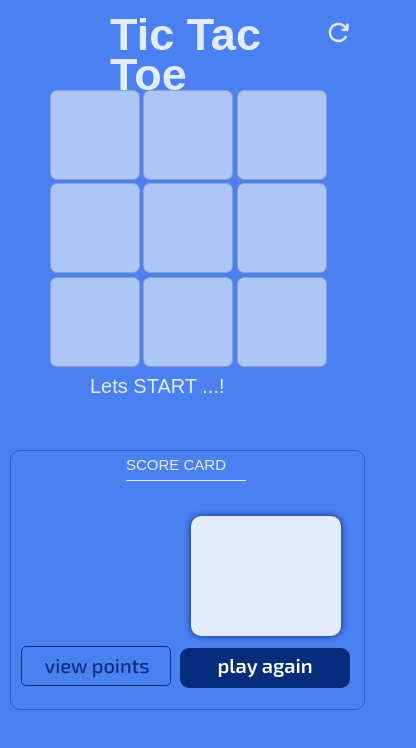
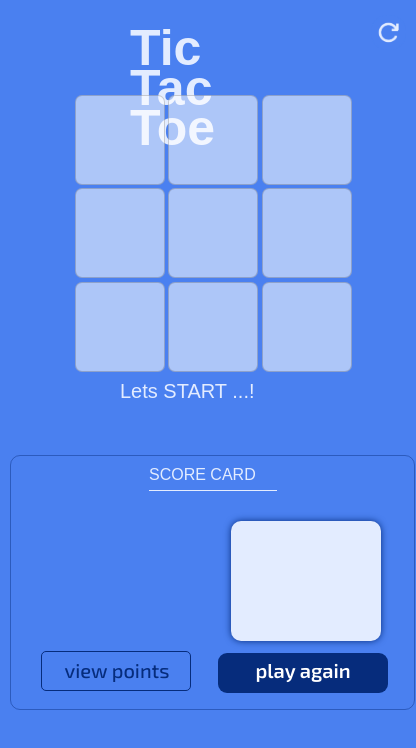
Before and after one commit to Logesh0007/Tic-Tac-Toe, a plain HTML site: page index.html in a window 390 px wide. Shown: the whole page, 416 px wide, since content can reach past the window. Drawn offline with Linux system fonts and the light colour scheme; a web font is replaced by a local one.

Commit message:
Update style.css

```diff
--- a/style.css
+++ b/style.css
@@ -448,10 +448,10 @@ body{
 
 
 /* Responsive for mobile */
-@media only screen and (max-width: 466px) {
+@media only screen and (max-width: 426px) {
     .container{
-        width: 356px;
-        height: 712px;
+        width: 406px;
+        height: 710px;
         transform: translate(10px, 10px);
         box-shadow: none;
     }
@@ -464,23 +464,22 @@ body{
         cursor: pointer;
     }
     .container h1{
-        width: 152px;
-        height: 30px;
+        width: 165px;
+        height: 35px;
         color: #e3ecff;
-        line-height: 40px;
-        font-size: 45px;
-        transform: translate(100px, 5px);
+        font-size: 50px;
+        transform: translate(120px, 18px);
         font-family: Dongle, sans-serif;
     }
     .container h1:hover{
-        transform: translate(100px, 0px);
+        transform: translate(115px, 7px);
         transition: 0.2s ease-out;
         border-bottom: 1px solid #e3ecff;
     }
     .play_area{
         width: 280px;
         height: 280px;
-        transform: translate(40px, 50px);
+        transform: translate(65px, 50px);
     }
     .play_area:hover{
         box-shadow: none;
@@ -498,15 +497,15 @@ body{
     .container .turn{
         width: 193px;
         height: 30px;
-        transform: translate(80px, 55px);
+        transform: translate(110px, 55px);
         font-size: 20px;
         font-weight: normal;
         font-family: 'Mochiy Pop P One', sans-serif;
         color: #e3ecff;
     }
     .container .details{
-        width: 355px;
-        height: 260px;
+        width: 405px;
+        height: 255px;
         border: 1px solid #062b7c6e;
         transform: translate(0px, 100px);
         border-radius: 10px;
@@ -516,11 +515,11 @@ body{
     }
     .container .res_head{
         position: absolute;
-        top: 5px;
-        left: 115px;
-        width: 120px;
+        top: 10px;
+        left: 138px;
+        width: 128px;
         height: 25px;
-        font-size: 15px;
+        font-size: 16px;
         font-weight: normal;
         text-transform: uppercase;
         border-bottom: 1px solid #e3ecff;
@@ -531,7 +530,7 @@ body{
         width: 140px;
         height: 120px;
         position: absolute;
-        left: 30px;
+        left: 50px;
         top: 60px;
         display: none;
     }
@@ -576,7 +575,7 @@ body{
         font-family: 'Balsamiq Sans', cursive;
     }
     .container .details .res_area{
-        transform: translate(180px, 65px);
+        transform: translate(220px, 65px);
         width: 150px;
         height: 120px;
         border-radius: 10px;
@@ -606,10 +605,28 @@ body{
         font-weight: normal;
         font-size: 17px;
     }
+    .container .points{
+        width: 150px;
+        height: 40px;
+        transform: translate(30px, 75px);
+        color: #062c7c;
+        text-decoration: none;
+        text-transform: lowercase;
+        font-size: 20px;
+        border-radius: 5px;
+        font-weight: 500;
+        padding: 0 0 2px 2px;
+        background-color: inherit;
+        border: 1px solid #062c7c;
+        font-family: 'Exo 2', sans-serif;
+    }
+    .container .points:hover{
+        border: 1px solid #e3ecff;
+    }
     .container .restart{
         width: 170px;
         height: 40px;
-        transform: translate(15px, 75px);
+        transform: translate(53px, 75px);
         border: none;
         color: white;
         text-decoration: none;
@@ -624,22 +641,4 @@ body{
     .container .restart:hover{
         box-shadow: 0 0 5px #e3ecff;
     }
-    .container .points{
-        width: 150px;
-        height: 40px;
-        transform: translate(10px, 75px);
-        color: #062c7c;
-        text-decoration: none;
-        text-transform: lowercase;
-        font-size: 20px;
-        border-radius: 5px;
-        font-weight: 500;
-        padding: 0 0 2px 2px;
-        background-color: inherit;
-        border: 1px solid #062c7c;
-        font-family: 'Exo 2', sans-serif;
-    }
-    .container .points:hover{
-        border: 1px solid #e3ecff;
-    }
 }
```
